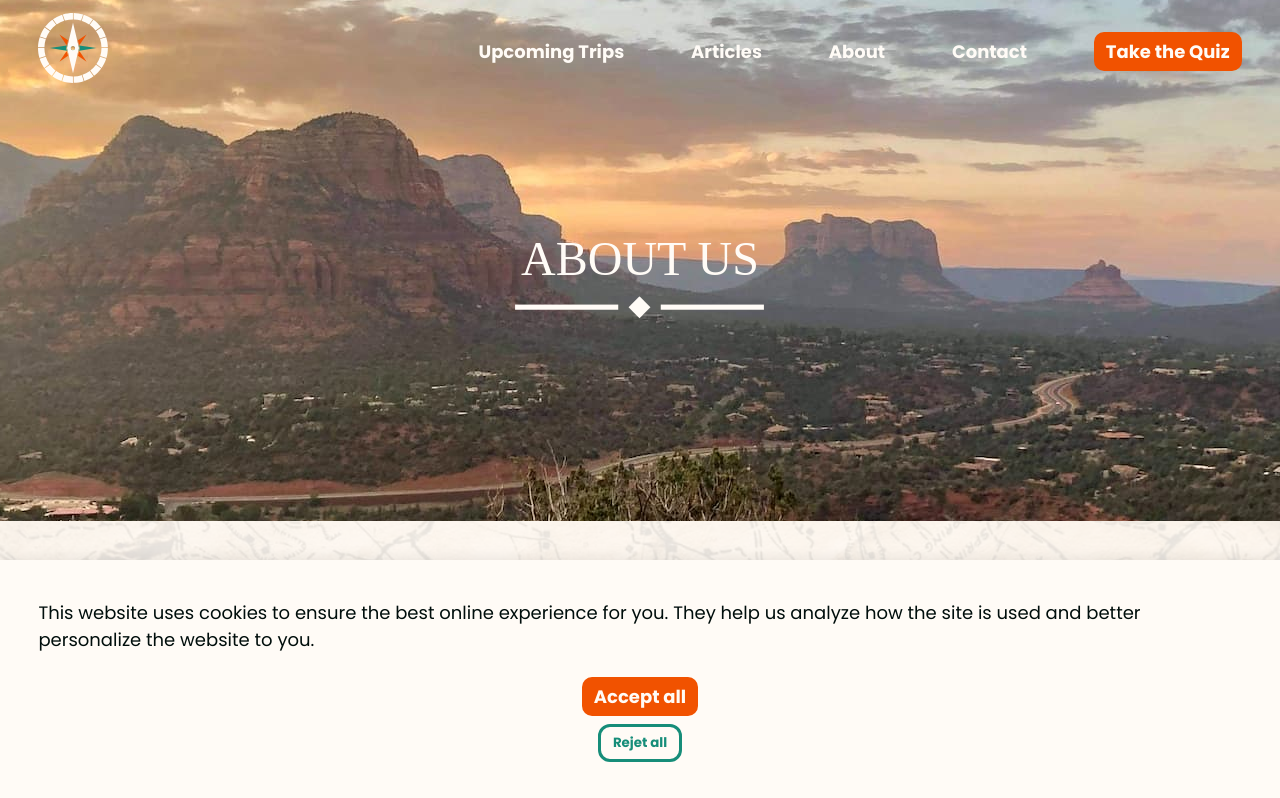
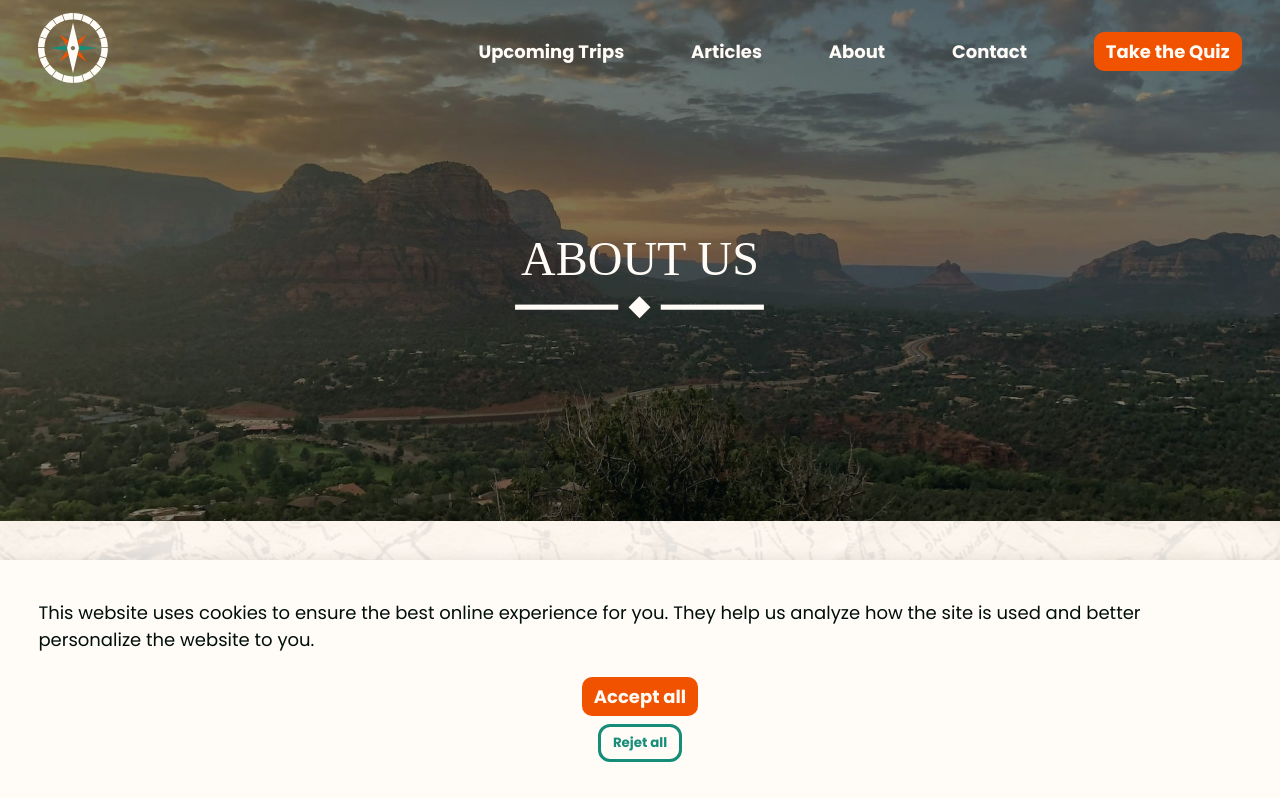
Before and after one commit to katelyngrimoldby/the-travel-enablers, a Next.js app: page /about in a window 1280 px wide. Shown: the top 798 px of the page. Built offline with nearby package versions, Linux system fonts and the light colour scheme; a web font is replaced by a local one.

Commit message:
Refactor code for new image component

```diff
--- a/styles/Hero.module.scss
+++ b/styles/Hero.module.scss
@@ -47,12 +47,14 @@
       z-index: -1;
       opacity: 0.5;
     }
-    .imgWrapper {
+    .img {
       width: 100%;
       height: 100%;
       position: relative;
       z-index: -2;
       display: block;
+      object-fit: cover;
+      overflow: hidden;
     }
   }
 }
```
